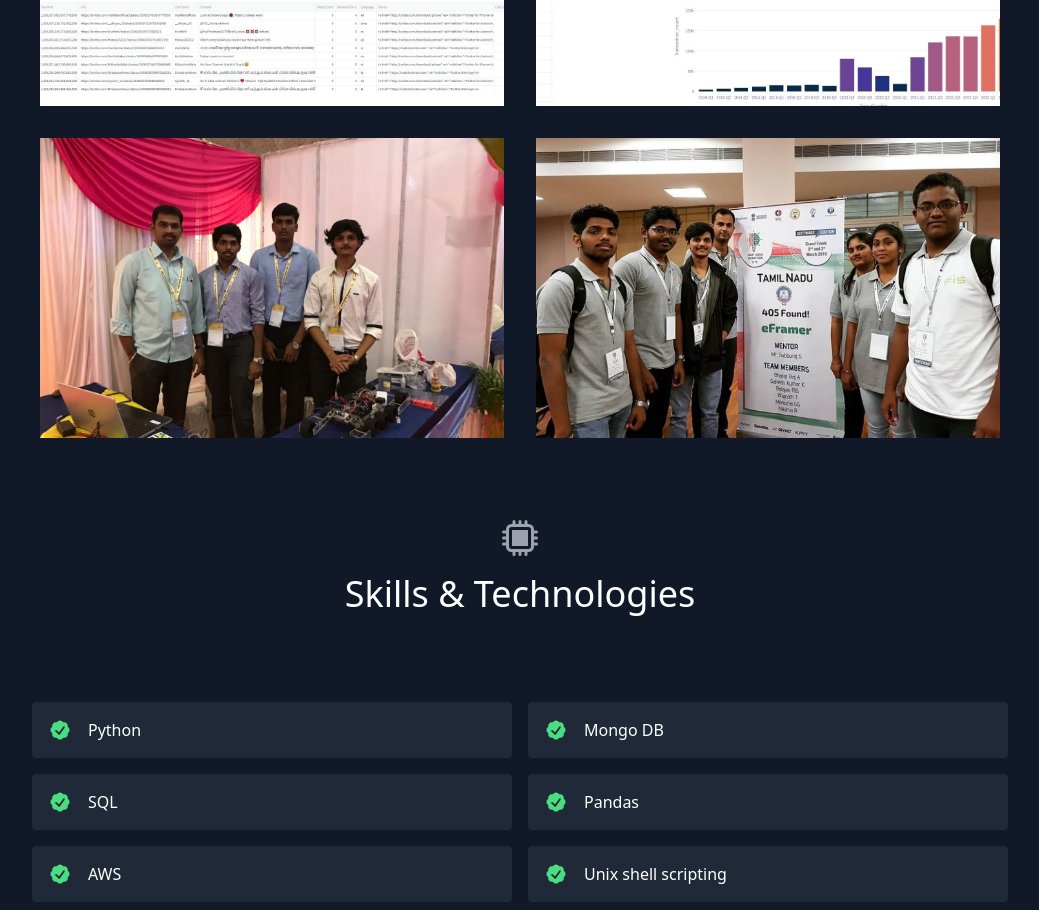
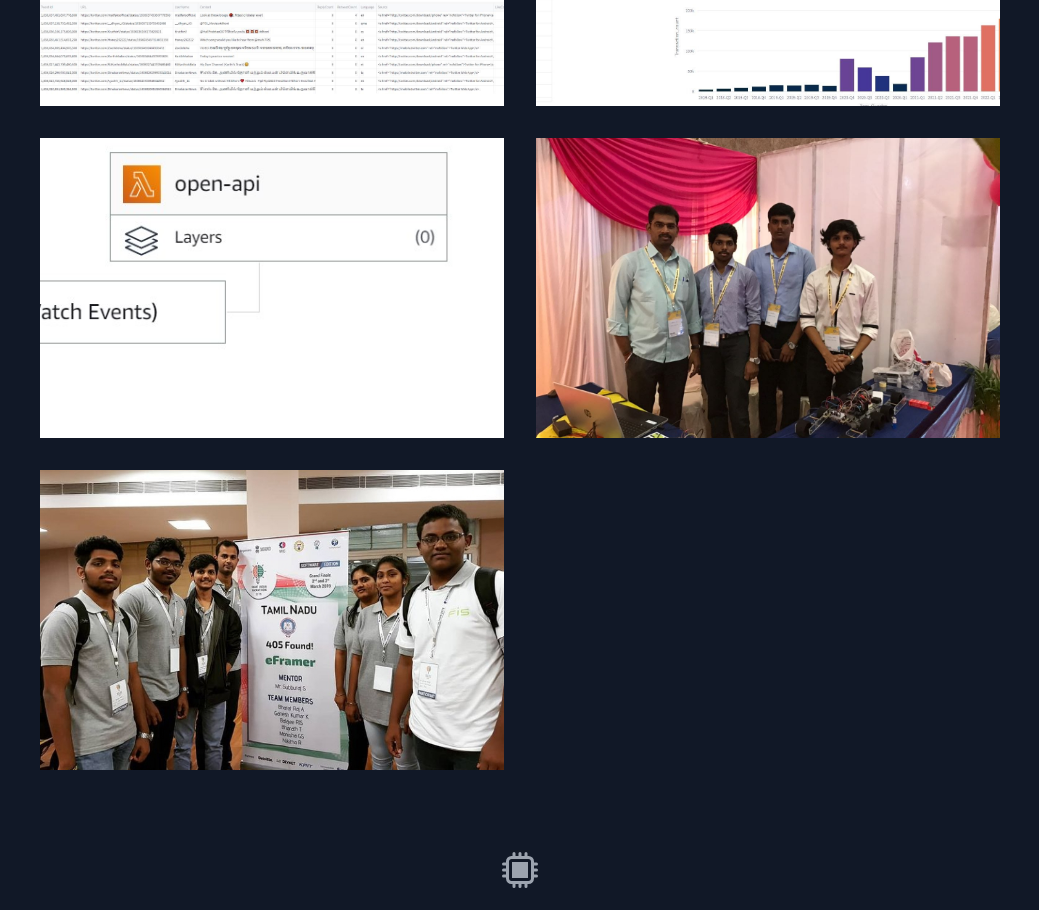
Before and after one commit to BalajeeRJS/my_portfolio, a React (Create React App) app: page / in a window 1280 px wide. Shown: the part 1282-2192 px from the top of the page, without its empty margins (120-1159 px from the left). Built offline with nearby package versions, Linux system fonts and the light colour scheme.

Commit message:
Skills updated

```diff
--- a/src/data.js
+++ b/src/data.js
@@ -16,22 +16,30 @@ export const projects = [
     image: "./Phonepepulse.jpeg",
     link: "https://balajeerjs-phonepe-pulse-data-analysis-main-b2jniv.streamlit.app/",
   },
-    {
+  {
+    title: "Automatic data collection using AWS Lambda",
+    subtitle: "Python, AWS MySQL, AWS Lambda, AWS Cloudwatch, AWS SNS",
+    description:
+      "This project is designed using AWS Lambda and AWS Cloud watch for an automatic data collection and storage system with server availability monitoring. If AWS Lambda throws an error, error messages are sent to the Slack channel using AWS SNS.",
+    image: "./lambda.jpeg",
+    link: "https://github.com/BalajeeRJS/AWS_lambda",
+  },
+  {
       title: "Unmanned Ground Vehicle",
       subtitle: "Internet Of Things",
       description:
         "This is a semi-automated Unmanned Ground Vechile which has been selected for ZONAL LEVEL COMPETITION 2018(SOUTH ZONE) conducted by DRDO @ 60th",
       image: "./DRDO.jpeg",
       link: "",
-    },
-    {
+  },
+  {
       title: "E-Commerce website",
       subtitle: "PHP and SQL",
       description:
         "An E-Commerce website to sell Groceries directly from Farmers.This project was selected as top 3 for SMART INDIA HACKATHON 2019",
       image: "./SMART INDIA HACKATHON.jpeg",
       link: "",
-    },
+  },
 
   ];
 
@@ -48,4 +56,4 @@ export const skills = [
     "Spring Boot",
     "JavaScript",
     "React Js",
-  ];
+     ];
```
Also changed, not shown: public/lambda.jpeg (added).
